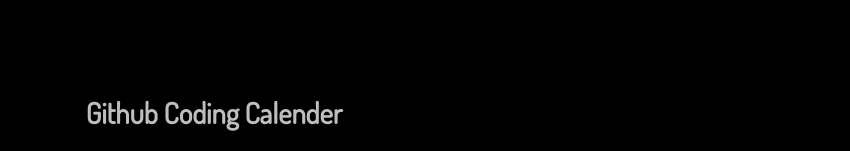
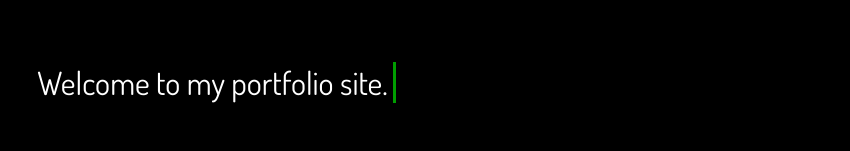
Before and after one commit to KenTauchi/portfolio-react, a React (Create React App) app: page / in a window 1280 px wide. Shown: the part 649-800 px from the top of the page, without its empty margins (426-1276 px from the left). Built offline with nearby package versions, Linux system fonts and the light colour scheme.

Commit message:
calender is back

```diff
--- a/package.json
+++ b/package.json
@@ -22,7 +22,7 @@
     "react-icons": "^4.1.0",
     "react-pdf": "^5.1.0",
     "react-scripts": "4.0.1",
-    "react-ts-github-calendar": "^1.0.2",
+    "react-ts-github-calendar": "^1.0.3",
     "styled-components": "^5.2.1",
     "web-vitals": "^0.2.4"
   },
--- a/src/App.js
+++ b/src/App.js
@@ -18,7 +18,7 @@
       <HeaderNav />
       <Header />
       <Contact />
-      {/* <WelcomeText /> */}
+      <WelcomeText />
       <GitHubBar />
       <Works />
       <Abouts />
```
Also changed, not shown: 2 other files (tests, documents, lock files or other folders).
